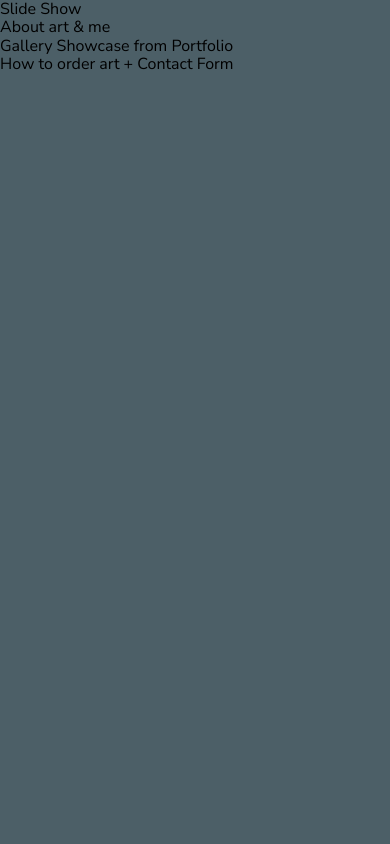
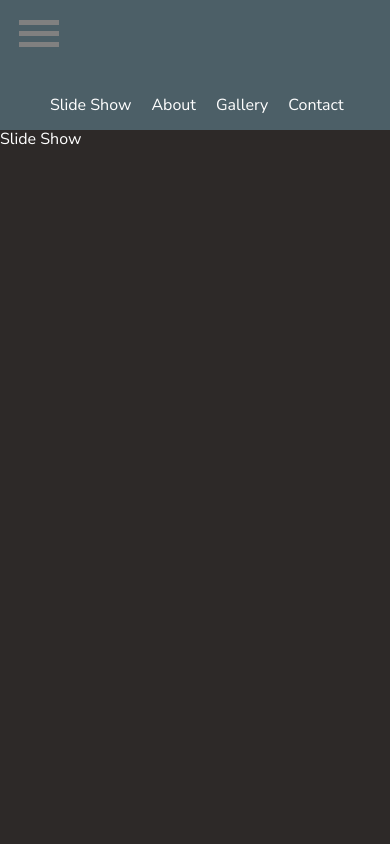
Before and after one commit to tomi09pl/billycune, a React (Create React App) app: page / in a window 390 px wide. Shown: the top 844 px of the page. Built offline with nearby package versions, Linux system fonts and the light colour scheme.

Commit message:
nawigacja navlink scrollink mobilemenu ready

```diff
--- a/src/App.js
+++ b/src/App.js
@@ -6,11 +6,19 @@ import Portfolio from "./components/Portfolio";
 import MakingOf from "./components/MakingOf";
 import HistoryHD from "./components/HistoryHD";
 import NotFound from "./components/NotFound";
+import Navigation from "./components/Navigation";
+import Button from "./components/MobileButton";
 
 function App() {
     return (
         <div>
             <Router>
+                <header className="page-header">
+                    <div className="main-nav">
+                        <Navigation/>
+                        <Button />
+                    </div>
+                </header>
                 {/*<Nav /> TUTAJ BEDZIE MOZNA RENDEROWAC KOMPONENT ZAWIERAJACY NAWIGACJE/MENU */}
                 <Switch>
                     <Route exact path="/" component={Home}/>
--- a/src/components/Home.js
+++ b/src/components/Home.js
@@ -1,4 +1,5 @@
 import React from 'react';
+import { Link } from "react-scroll"
 
 import About from "./HomeComponents/About";
 import Contact from "./HomeComponents/Contact";
@@ -9,6 +10,7 @@ export default class Home extends React.Component {
     render() {
         return(
             <div>
+                <HomeNavigation/>
                 <SlideShow/>
                 <About/>
                 <Gallery/>
@@ -17,3 +19,51 @@ export default class Home extends React.Component {
         )
     }
 }
+
+class HomeNavigation extends React.Component {
+
+    render() {
+        return (
+            <div>
+                <ul className="home-nav-list" id="home-menu">
+                    <Link
+                        activeClass="active"
+                        to="slide-show"
+                        spy={true}
+                        smooth={true}
+                        offset={-70}
+                        duration= {500}
+                        className="home-nav-list-link"
+                    >Slide Show</Link>
+                    <Link
+                        activeClass="active"
+                        to="about-us"
+                        spy={true}
+                        smooth={true}
+                        offset={-70}
+                        duration= {900}
+                        className="home-nav-list-link"
+                    >About</Link>
+                    <Link
+                        activeClass="active"
+                        to="gallery"
+                        spy={true}
+                        smooth={true}
+                        offset={-70}
+                        duration= {1600}
+                        className="home-nav-list-link"
+                    >Gallery</Link>
+                    <Link
+                        activeClass="active"
+                        to="contact"
+                        spy={true}
+                        smooth={true}
+                        offset={-70}
+                        duration= {1800}
+                        className="home-nav-list-link"
+                    >Contact</Link>
+                </ul>
+            </div>
+        )
+    }
+};
--- a/src/components/HomeComponents/About.js
+++ b/src/components/HomeComponents/About.js
@@ -3,7 +3,7 @@ import React from 'react';
 export default class About extends React.Component {
     render() {
         return(
-            <div>About art & me</div>
+            <div className="home-about-us-container" id="about-us">About art & me</div>
         )
     }
 }
--- a/src/components/HomeComponents/Contact.js
+++ b/src/components/HomeComponents/Contact.js
@@ -3,7 +3,7 @@ import React from 'react';
 export default class Contact extends React.Component {
     render() {
         return(
-            <div>How to order art + Contact Form</div>
+            <div className="home-contact-container" id="contact">How to order art + Contact Form</div>
         )
     }
 }
--- a/src/components/HomeComponents/Gallery.js
+++ b/src/components/HomeComponents/Gallery.js
@@ -3,7 +3,7 @@ import React from 'react';
 export default class Gallery extends React.Component {
     render() {
         return(
-            <div>Gallery Showcase from Portfolio</div>
+            <div className="home-gallery-container" id="gallery">Gallery Showcase from Portfolio</div>
         )
     }
 }
--- a/src/components/HomeComponents/SlideShow.js
+++ b/src/components/HomeComponents/SlideShow.js
@@ -3,7 +3,7 @@ import React from 'react';
 export default class SlideShow extends React.Component {
     render() {
         return(
-            <div>Slide Show</div>
+            <div className="home-slide-show-container" id="slide-show">Slide Show</div>
         )
     }
 }
--- /dev/null
+++ b/src/components/MobileButton.js
@@ -0,0 +1,18 @@
+import React from 'react';
+
+export default class Button extends React.Component {
+
+    handleClick(e){
+        const menu = document.querySelector('.main-nav-list');
+        menu.classList.toggle('show');
+    }
+    render() {
+        return (
+            <button onClick={e => this.handleClick(e)} className="main-nav-toggle" aria-label="Pokaż menu">
+                <span></span>
+                <span></span>
+                <span></span>
+            </button>
+        )
+    }
+}
--- /dev/null
+++ b/src/components/Navigation.js
@@ -0,0 +1,27 @@
+import React from 'react';
+import {NavLink} from "react-router-dom";
+
+const activeStyle = {
+    fontWeight: "bold"
+};
+
+export default class Navigation extends React.Component {
+    changeClick(e){
+        const menu = document.querySelector('.main-nav-list');
+        menu.classList.remove('show');
+        window.scrollTo(0, 0)
+    }
+    //to do mobilki będzie powyżej--Darek
+    render() {
+        return (
+            <>
+                <ul onClick={e => this.changeClick(e)} className="main-nav-list" id="menu">
+                    <li><NavLink activeStyle={activeStyle} exact to="/">Home</NavLink></li>
+                    <li><NavLink activeStyle={activeStyle} to="/portfolio">Portfolio with Gallery</NavLink></li>
+                    <li><NavLink activeStyle={activeStyle} to="/makingof">Making of arts</NavLink></li>
+                    <li><NavLink activeStyle={activeStyle} to="/history">History of H-D engines</NavLink></li>
+                </ul>
+            </>
+        )
+    }
+};
--- /dev/null
+++ b/src/scss/home.scss
@@ -0,0 +1,26 @@
+.home-nav-list {
+  color: #fff;
+}
+.home-nav-list-link {
+  margin: 10px;
+  cursor: pointer;
+}
+.home-slide-show-container {
+  background-color: $color1;
+  height: 90vh;
+  color: #fff;
+}
+.home-about-us-container {
+  background-color: $color2;
+  height: 90vh;
+  color: #fff;
+}
+.home-gallery-container {
+  background-color: $color3;
+  height: 90vh;
+  color: #fff;
+}
+.home-contact-container {
+  background-color: $color4;
+  height: 90vh;
+}
--- a/src/scss/main.scss
+++ b/src/scss/main.scss
@@ -1,6 +1,8 @@
 
 @import './settings/colors';
 @import './settings/fonts';
+@import "./home.scss";
+@import "./navigationWithButton.scss";
 
 body {
   background: $color2;
--- /dev/null
+++ b/src/scss/navigationWithButton.scss
@@ -0,0 +1,68 @@
+.main-nav-list {
+  margin: 0;
+  padding: 0;
+  list-style: none;
+  display: flex;
+  li a {
+    display: inline-block;
+    color: #fff;
+    text-shadow: 1px 1px 5px gray;
+    font-size: 18px;
+    text-decoration: none;
+    padding: 20px 30px;
+  }
+}
+.main-nav-toggle {
+  display: none;
+}
+
+@media (max-width: 780px) {
+    .main-nav-toggle {
+      width: 57px;
+      height: 57px;
+      display: block;
+      background-color: transparent;
+      border: none;
+      outline: none;
+
+      &:active {
+        background-color: darken($color3, 1);
+      }
+
+      span {
+        display: block;
+        background-color: grey;
+        width: 40px;
+        height: 5px;
+        margin: 6px 8px;
+      }
+    }
+    .page-header {
+      padding: 5px;
+      height: 70px;
+      flex-direction: row;
+      justify-content: space-between;
+    }
+    .main-nav-list {
+      position: fixed;
+      transition: 0.5s transform;
+      top: 0;
+      left: -320px;
+      width: 320px;
+      height: 80%;
+      background: $color3; //darken($color, 10);
+      flex-direction: column;
+      opacity: 0.93;
+    }
+    .main-nav-list.show {
+      //	transform: translate(100%);
+      transform: translate(320px, 80px); //zejdzie trochę niżej
+      .container {
+        margin: 0 30px;
+
+        .row {
+          display: flex;
+        }
+      }
+    }
+}
```
